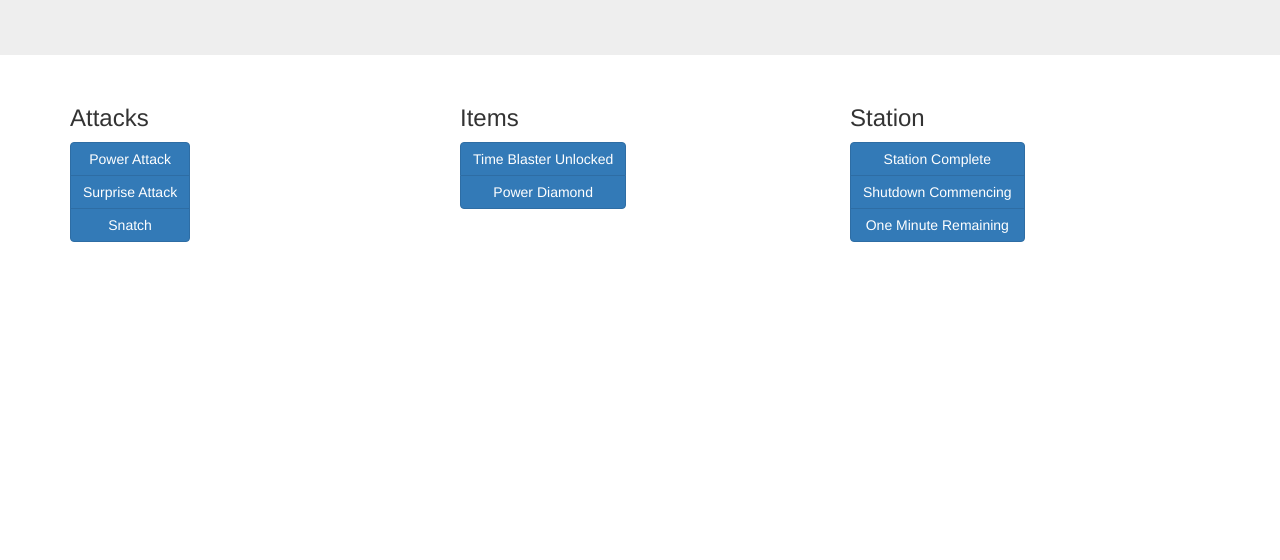
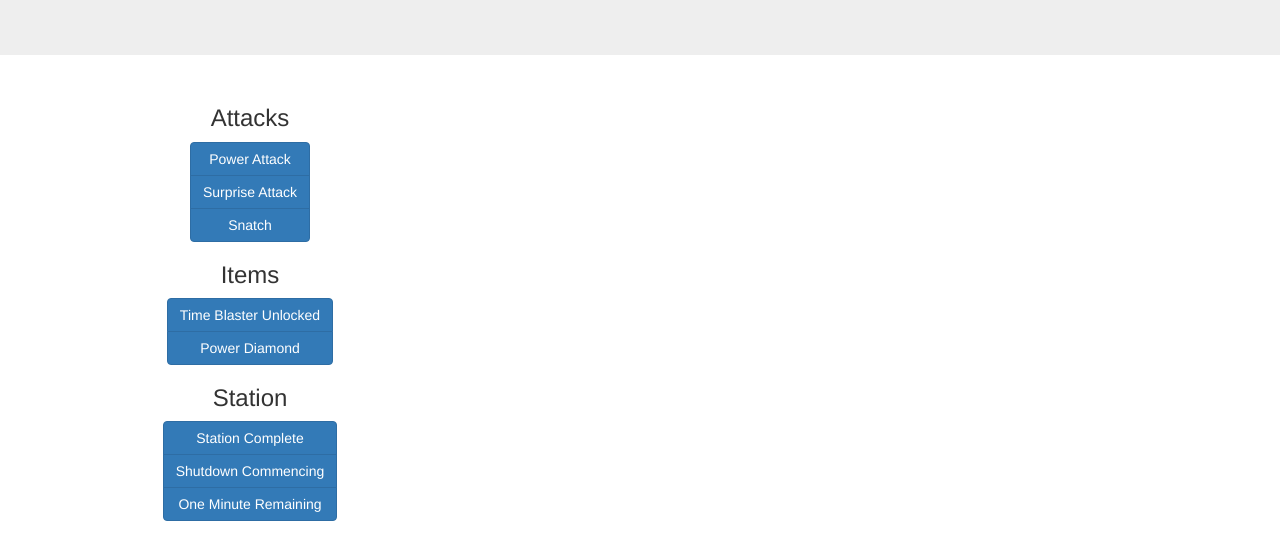
Before and after one commit to hispanasian/sound-fx, a website: page public/index.html in a window 1280 px wide. Shown: the part 140-700 px from the top of the page. Drawn offline with nearby package versions, Linux system fonts and the light colour scheme.

Commit message:
Centered elements

```diff
--- a/public/index.html
+++ b/public/index.html
@@ -14,6 +14,7 @@
       });
     }
   </script>
+
 </head>
 <body>
 
@@ -22,7 +23,7 @@
 </div>
 
 <div class="container">
-  <div class="row">
+  <div class="row text-center">
     <div class="col-sm-4">
       <h3>Attacks</h3>
       <div class="btn-group-vertical">
@@ -31,6 +32,8 @@
         <button type="button" onClick="playSound('snatched')" class="btn btn-primary">Snatch</button>
       </div>
     </div>
+  </div>
+  <div class="row text-center">
     <div class="col-sm-4">
       <h3>Items</h3>
       <div class="btn-group-vertical">
@@ -38,6 +41,8 @@
         <button type="button" onClick="playSound('powerDiamond')" class="btn btn-primary">Power Diamond</button>
       </div>
     </div>
+  </div>
+  <div class="row text-center">
     <div class="col-sm-4">
       <h3>Station</h3>
       <div class="btn-group-vertical">
```
